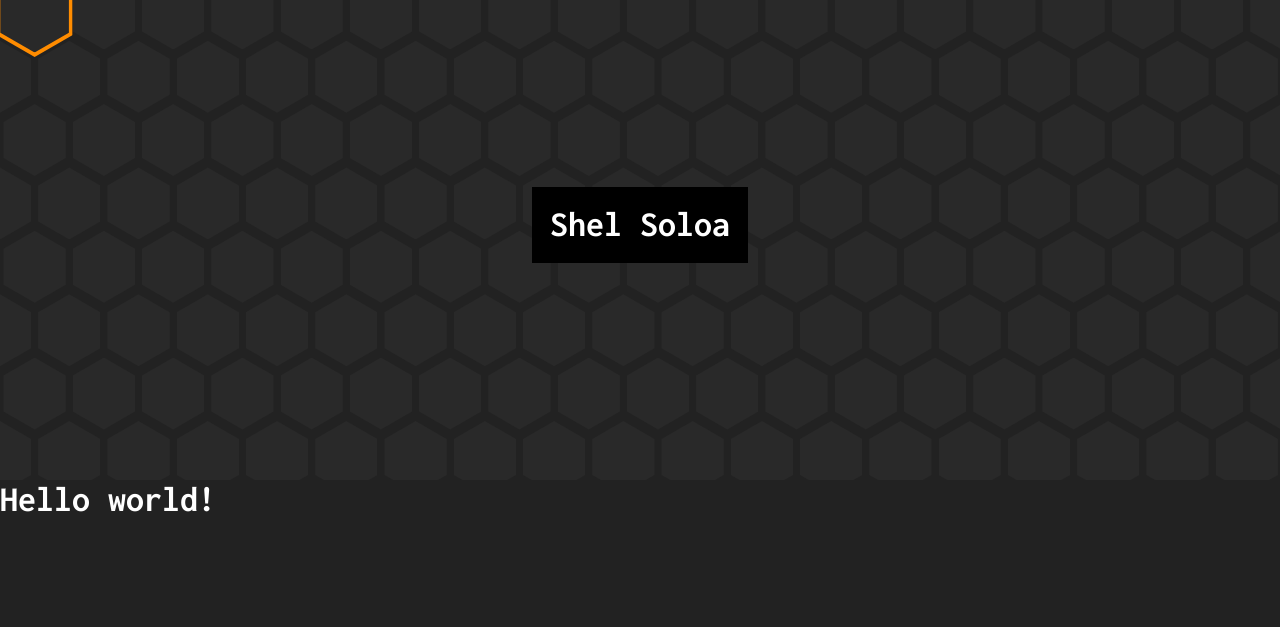
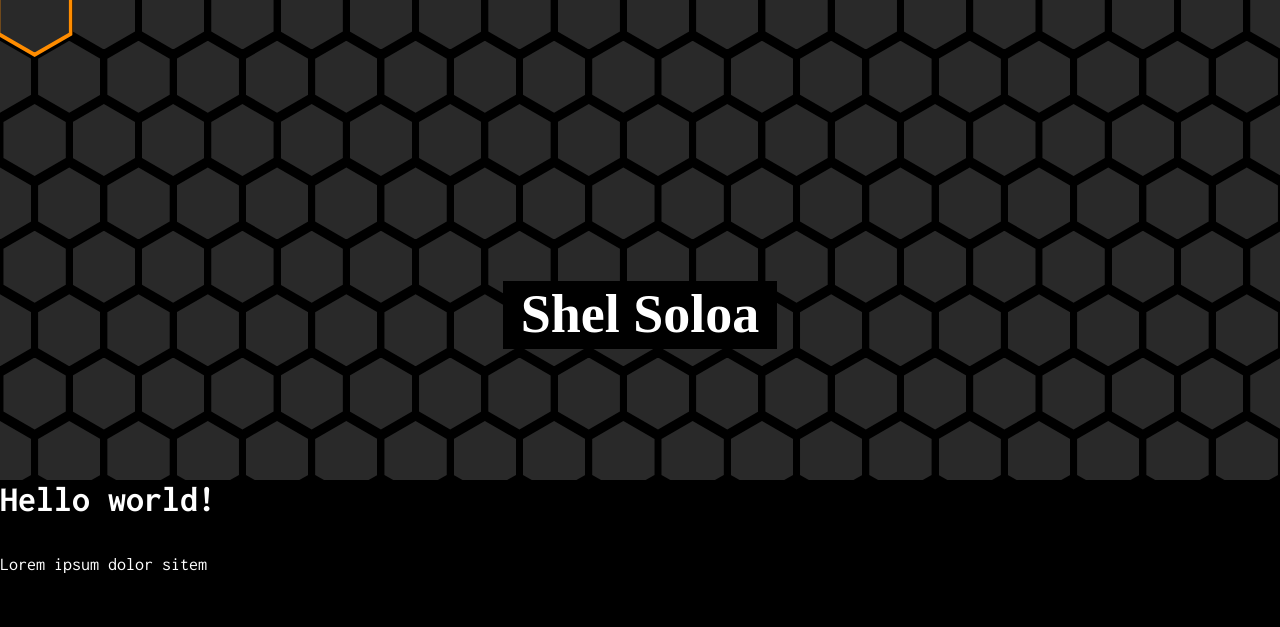
Before and after one commit to shelsoloa/shelsoloa-web, a Gatsby site: page / in a window 1280 px wide. Built offline with nearby package versions, Linux system fonts and the light colour scheme; Gatsby itself is replaced by a stand-in of ours; a web font is replaced by a local one.

Commit message:
Tweak CSS

```diff
--- a/src/pages/index.js
+++ b/src/pages/index.js
@@ -4,5 +4,6 @@ import Layout from "../components/layout"
 export default () => (
 	<Layout>
 		<h1>Hello world!</h1>
+		<p>Lorem ipsum dolor sitem</p>
 	</Layout>
 )
--- a/src/styles/theme.scss
+++ b/src/styles/theme.scss
@@ -1,7 +1,7 @@
 @import 'base';
 
 body {
-	background-color: #222;
+	background-color: black;
 	color: white;
 }
 
@@ -25,14 +25,26 @@ header {
 		width: 100%;
 	}
 
+	.header__content * {
+		pointer-events: all;
+	}
+
 	.header__title {
 		background-color: black;
-		padding: 1rem;
 
-		display: block;
+		font-family: 'Damion';
+		font-size: 3rem;
 
-		pointer-events: all;
+		margin-top: 10rem;
+
+		padding: 0.25rem 1rem;
 
 		white-space: nowrap;
 	}
+
+	.header__subtitle {
+		background-color: black;
+
+		padding: 0 1rem;
+	}
 }
```
